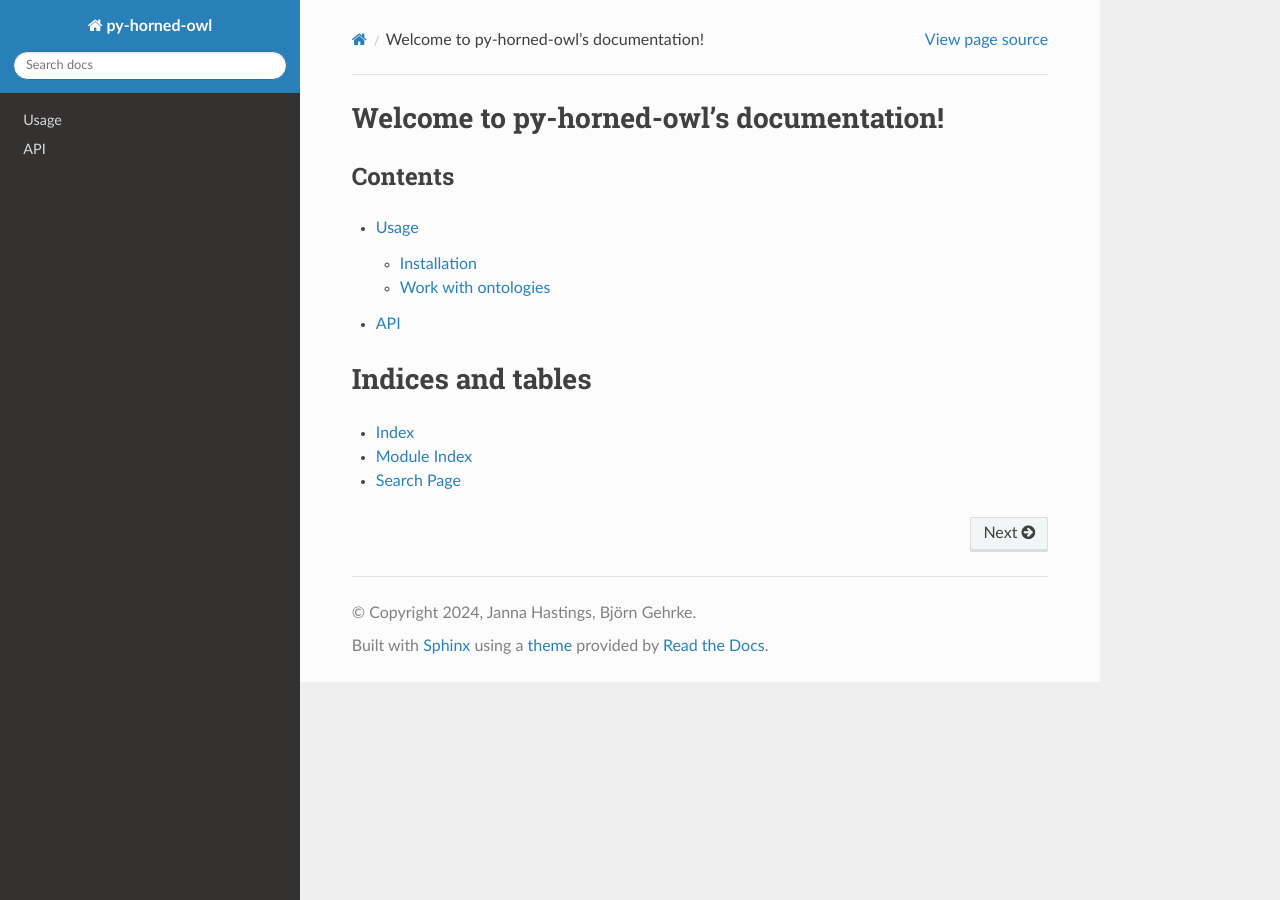
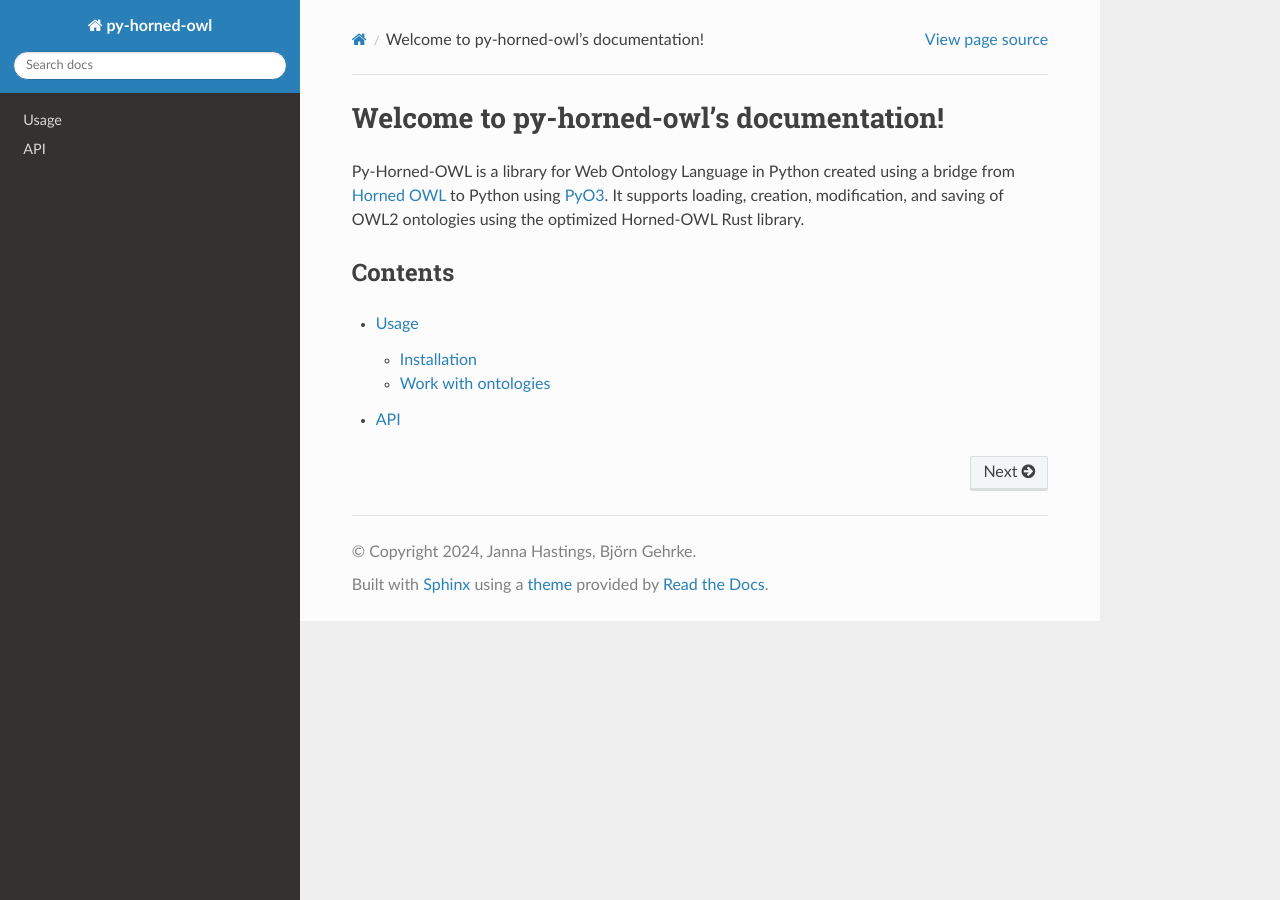
Before and after one commit to ontology-tools/py-horned-owl, a Sphinx documentation site: the page built from docs/source/index.rst, in a window 1280 px wide. Built offline with Sphinx 7.4.7 and the Read the Docs theme 2.0.0, drawn with Linux system fonts in a browser that asks for light colours.

Commit message:
Updated Documentation

```diff
--- a/docs/source/index.rst
+++ b/docs/source/index.rst
@@ -5,6 +5,8 @@
 
 Welcome to py-horned-owl's documentation!
 =========================================
+
+Py-Horned-OWL is a library for Web Ontology Language in Python created using a bridge from `Horned OWL <https://github.com/phillord/horned-owl>`_ to Python using `PyO3 <https://pyo3.rs>`_. It supports loading, creation, modification, and saving of OWL2 ontologies using the optimized Horned-OWL Rust library.
 
 Contents
 --------
@@ -14,11 +16,3 @@ Contents
 
    usage
    api
-
-
-Indices and tables
-==================
-
-* :ref:`genindex`
-* :ref:`modindex`
-* :ref:`search`
```
